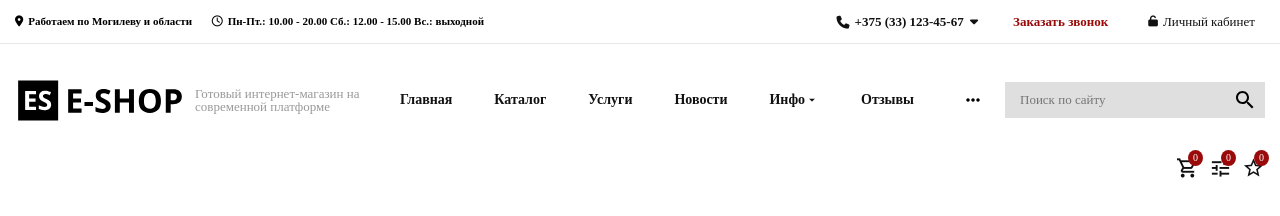
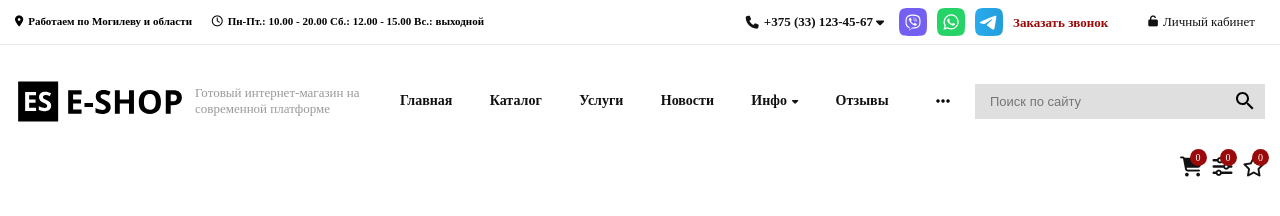
Before and after one commit to ankhly/header, a plain HTML site: page index.html in a window 1280 px wide. Drawn offline with Linux system fonts and the light colour scheme.

Commit message:
Add files via upload

```diff
--- a/css/style.css
+++ b/css/style.css
@@ -1,187 +1,3 @@
-@font-face {
-  font-family: "icons";
-  font-display: swap;
-  src: url("../fonts/icons.woff2") format("woff2"), url("../fonts/icons.woff") format("woff");
-  font-weight: 400;
-  font-style: normal;
-}
-
-.menu__link_arrow::after,
-[class^=_icon-]:before,
-[class*=" _icon-"]:before {
-  font-family: "icons";
-  font-style: normal;
-  font-weight: normal;
-  font-variant: normal;
-  text-transform: none;
-  line-height: 1;
-  -webkit-font-smoothing: antialiased;
-  -moz-osx-font-smoothing: grayscale;
-}
-
-[class^=_icon-]:before,
-[class*=" _icon-"]:before {
-  display: block;
-}
-
-._icon-arrow:before {
-  content: "\e900";
-}
-
-._icon-location:before {
-  content: "\e901";
-}
-
-._icon-lock:before {
-  content: "\e902";
-}
-
-._icon-menu:before {
-  content: "\e903";
-}
-
-._icon-phone:before {
-  content: "\e904";
-}
-
-._icon-search:before {
-  content: "\e905";
-}
-
-._icon-shopping:before {
-  content: "\e906";
-}
-
-._icon-star:before {
-  content: "\e907";
-}
-
-._icon-tune:before {
-  content: "\e908";
-}
-
-._icon-watch:before {
-  content: "\e909";
-}
-
-* {
-  padding: 0px;
-  margin: 0px;
-  border: 0px;
-}
-
-*,
-*:before,
-*:after {
-  -webkit-box-sizing: border-box;
-  box-sizing: border-box;
-}
-
-aside,
-nav,
-footer,
-header,
-section {
-  display: block;
-}
-
-html {
-  font-size: 16px;
-}
-
-html,
-body {
-  height: 100%;
-  min-width: 320px;
-}
-
-body {
-  line-height: 1;
-  font-family: "";
-  -ms-text-size-adjust: 100%;
-  -moz-text-size-adjust: 100%;
-  -webkit-text-size-adjust: 100%;
-}
-
-input,
-button,
-textarea {
-  font-family: "";
-}
-
-input::-ms-clear {
-  display: none;
-}
-
-button {
-  cursor: pointer;
-  background-color: inherit;
-}
-
-button::-moz-focus-inner {
-  padding: 0;
-  border: 0;
-}
-
-a,
-a:visited {
-  text-decoration: none;
-}
-
-a:hover {
-  text-decoration: none;
-}
-
-ul li {
-  list-style: none;
-}
-
-img {
-  vertical-align: top;
-}
-
-h1,
-h2,
-h3,
-h4,
-h5,
-h6 {
-  font-weight: inherit;
-  font-size: inherit;
-}
-
-/*
-&::-webkit-scrollbar {
-	display: none;
-}
-*/
-
-body {
-  color: #000;
-}
-
-.container {
-  max-width: 1310px;
-  margin: 0 auto;
-  padding: 0 15px;
-}
-
-._container {
-  max-width: 1310px;
-  margin: 0 auto;
-}
-
-.button {
-  display: -webkit-inline-box;
-  display: -ms-inline-flexbox;
-  display: inline-flex;
-  padding: 0px 0px;
-}
-
-.button._fw {
-  width: 100%;
-}
-
 ._ibg {
   position: relative;
 }
@@ -209,10 +25,31 @@ body.ie ._ibg img {
   visibility: hidden;
 }
 
-:root {
-  --more-width: 55px;
-  --more-margin: 3px;
-  --menu-margin: 3px;
+html {
+  font-size: 16px;
+}
+
+ul li {
+  list-style: none;
+}
+
+a,
+a:visited {
+  text-decoration: none;
+}
+
+a:hover {
+  text-decoration: none;
+}
+
+input::-ms-clear {
+  display: none;
+}
+
+* {
+  padding: 0px;
+  margin: 0px;
+  border: 0px;
 }
 
 .top-header {
@@ -222,6 +59,12 @@ body.ie ._ibg img {
 
 .top-header:not(:last-child) {
   margin: 0px 0px 15px 0px;
+}
+
+.top-header__container {
+  max-width: 1310px;
+  margin: 0 auto;
+  padding: 0 15px;
 }
 
 .top-header__body {
@@ -300,11 +143,17 @@ body.ie ._ibg img {
 }
 
 .phones-top {
+  display: -webkit-box;
+  display: -ms-flexbox;
+  display: flex;
+  -webkit-box-align: center;
+      -ms-flex-align: center;
+          align-items: center;
   position: relative;
 }
 
 .phones-top:not(:last-child) {
-  margin: 0px 20px 0px 0px;
+  margin: 0px 10px 0px 0px;
 }
 
 .phones-top__main {
@@ -333,6 +182,15 @@ body.ie ._ibg img {
   line-height: 200%;
 }
 
+.phones-top__main span {
+  display: -webkit-box;
+  display: -ms-flexbox;
+  display: flex;
+  -webkit-box-align: center;
+      -ms-flex-align: center;
+          align-items: center;
+}
+
 .phones-top__main span i::before {
   margin: 0px 0px 0px 3px;
   line-height: 200%;
@@ -347,7 +205,7 @@ body.ie ._ibg img {
 .more-phones {
   position: absolute;
   top: 100%;
-  left: -10px;
+  left: -65px;
   display: none;
   -webkit-box-orient: vertical;
   -webkit-box-direction: normal;
@@ -376,10 +234,6 @@ body.ie ._ibg img {
   -webkit-box-pack: center;
       -ms-flex-pack: center;
           justify-content: center;
-  -webkit-box-orient: vertical;
-  -webkit-box-direction: normal;
-      -ms-flex-direction: column;
-          flex-direction: column;
   padding: 8px 0px;
   gap: 8px;
 }
@@ -412,6 +266,12 @@ body.ie ._ibg img {
   display: -ms-flexbox;
   display: flex;
   gap: 10px;
+}
+
+.phone-icon {
+  display: -webkit-box;
+  display: -ms-flexbox;
+  display: flex;
 }
 
 .phone-icon__viber {
@@ -485,6 +345,12 @@ body.ie ._ibg img {
   font-size: 11px;
   margin: 0px 5px 0px 0px;
   line-height: 120%;
+}
+
+.bottom-header__container {
+  max-width: 1310px;
+  margin: 0 auto;
+  padding: 0 15px;
 }
 
 .bottom-header__body {
@@ -603,8 +469,18 @@ body.ie ._ibg img {
   border-radius: 14px;
 }
 
-.menu__link_arrow::after {
-  content: "\e900";
+.menu__link_arrow i {
+  display: -webkit-box;
+  display: -ms-flexbox;
+  display: flex;
+  -webkit-box-align: center;
+      -ms-flex-align: center;
+          align-items: center;
+}
+
+.menu__link_arrow i::before {
+  margin: 0px 0px 0px 5px;
+  font-size: 10px;
 }
 
 .menu__sub-list {
@@ -796,10 +672,10 @@ body.ie ._ibg img {
   -webkit-box-align: center;
       -ms-flex-align: center;
           align-items: center;
-  top: -6px;
+  top: -8px;
   right: -4px;
-  width: 15px;
-  height: 16px;
+  width: 17px;
+  height: 17px;
   border-radius: 50%;
   font-size: 10px;
   color: #ffffff;
@@ -807,8 +683,8 @@ body.ie ._ibg img {
   background-color: #9b0a0a;
 }
 
-.actions-header__cart::before {
-  font-size: 23px;
+.actions-header__cart i::before {
+  font-size: 20px;
   color: #111;
 }
 
@@ -827,18 +703,18 @@ body.ie ._ibg img {
   -webkit-box-align: center;
       -ms-flex-align: center;
           align-items: center;
-  top: -6px;
+  top: -8px;
   right: -4px;
-  width: 15px;
-  height: 16px;
+  width: 17px;
+  height: 17px;
   border-radius: 50%;
   font-size: 10px;
   color: #ffffff;
   background-color: #9b0a0a;
 }
 
-.actions-header__tune::before {
-  font-size: 23px;
+.actions-header__tune i::before {
+  font-size: 20px;
   color: #111;
 }
 
@@ -857,18 +733,18 @@ body.ie ._ibg img {
   -webkit-box-align: center;
       -ms-flex-align: center;
           align-items: center;
-  top: -6px;
+  top: -8px;
   right: -4px;
-  width: 15px;
-  height: 16px;
+  width: 17px;
+  height: 17px;
   border-radius: 50%;
   font-size: 10px;
   color: #ffffff;
   background-color: #9b0a0a;
 }
 
-.actions-header__star::before {
-  font-size: 23px;
+.actions-header__star i::before {
+  font-size: 20px;
   color: #111;
 }
 
@@ -926,7 +802,7 @@ body.ie ._ibg img {
 .catalog,
 .catalog1 {
   position: absolute;
-  top: 81px;
+  top: 82px;
   left: 0%;
   width: 100%;
   background-color: white;
@@ -1004,19 +880,8 @@ body.ie ._ibg img {
 }
 
 .icon-menu {
+  background: none;
   display: none;
-}
-
-.page {
-  -webkit-box-flex: 1;
-      -ms-flex: 1 1 auto;
-          flex: 1 1 auto;
-}
-
-@media (max-width: 1322px) {
-  ._container {
-    max-width: 970px;
-  }
 }
 
 @media (max-width: 1310px) {
@@ -1026,10 +891,6 @@ body.ie ._ibg img {
 }
 
 @media (max-width: 991.98px) {
-  ._container {
-    max-width: 750px;
-  }
-
   .phones-top__main {
     font-size: 11px;
   }
@@ -1061,12 +922,13 @@ body.ie ._ibg img {
   }
 }
 
+@media (max-width: 860px) {
+  .more-phones__icons_add {
+    display: none;
+  }
+}
+
 @media (max-width: 767.98px) {
-  ._container {
-    max-width: none;
-    padding: 0 10px;
-  }
-
   .left-top__time {
     display: none;
   }
@@ -1345,15 +1207,15 @@ body.ie ._ibg img {
     color: #9b0a0a;
   }
 
-  .actions-header__cart:hover::before {
+  .actions-header__cart:hover i::before {
     color: #9b0a0a;
   }
 
-  .actions-header__tune:hover::before {
+  .actions-header__tune:hover i::before {
     color: #9b0a0a;
   }
 
-  .actions-header__star:hover::before {
+  .actions-header__star:hover i::before {
     color: #9b0a0a;
   }
 
--- a/index.html
+++ b/index.html
@@ -4,7 +4,7 @@
 	<title>Главная</title>
 	<meta charset="UTF-8">
 	<meta name="format-detection" content="telephone=no">
-	<link rel="stylesheet" href="css/style.css?_v=20220420012244">
+	<link rel="stylesheet" href="css/style.css?_v=20220420183029">
 	<link rel="shortcut icon" href="favicon.ico">
 	<!-- <meta name="robots" content="noindex, nofollow"> -->
 	<!-- <meta name="viewport" content="width=device-width, initial-scale=1.0, maximum-scale=1.0, user-scalable=0"> -->
@@ -15,7 +15,7 @@
 	<div class="wrapper">
 		<header class="header">
 	<div class="header__top top-header">
-		<div class="top-header__container container">
+		<div class="top-header__container">
 			<div class="top-header__body">
 				<div class="top-header__left left-top">
 					<div class="left-top__local">
@@ -37,6 +37,7 @@
 								<i class="fa-solid fa-caret-down"></i>
 							</span>
 						</a>
+
 
 						<div class="phones-top__more more-phones">
 							<div class="more-phones__phone">
@@ -76,9 +77,19 @@
 
 							</div>
 
+						</div>
 
-
-						</div>
+					</div>
+					<div class="more-phones__icons more-phones__icons_add">
+						<a href="viber://chat?number=375299876543" class="phone-icon">
+							<i class="phone-icon__viber"></i>
+						</a>
+						<a href="https://wa.me/375299876543" class="phone-icon">
+							<i class="phone-icon__whatsapp"></i>
+						</a>
+						<a href="https://t.me/example_org" class="phone-icon">
+							<i class="phone-icon__telegram"></i>
+						</a>
 					</div>
 					<div class="right-top__call call-top">
 						<a href="" class="call-top__item">Заказать звонок</a>
@@ -93,7 +104,7 @@
 		</div>
 	</div>
 	<div class="header__bottom bottom-header">
-		<div class="bottom-header__container container">
+		<div class="bottom-header__container">
 			<div class="bottom-header__body">
 				<div class="bottom-header__logo logo-header">
 					<a href="" class="logo-header__icon">
@@ -124,7 +135,10 @@
 							</li>
 
 							<li class="menu__item menu__item_list">
-								<a href="#" class="menu__link menu__link_arrow">Инфо</a>
+								<a href="#" class="menu__link menu__link_arrow">
+									Инфо
+									<i class="fa-solid fa-caret-down"></i>
+								</a>
 								<ul class="menu__sub-list">
 									<li class="menu__sub-item">
 										<a href="" class="menu__sub-link">О компании</a>
@@ -346,9 +360,15 @@
 					</form>
 				</div>
 				<div class="bottom-header__actions actions-header">
-					<a href="" class="actions-header__cart _icon-shopping"><span>0</span></a>
-					<a href="" class="actions-header__tune _icon-tune"><span>0</span></a>
-					<a href="" class="actions-header__star _icon-star"><span>0</span></a>
+					<a href="" class="actions-header__cart">
+						<i class="fa-solid fa-cart-shopping"></i>
+						<span>0</span></a>
+					<a href="" class="actions-header__tune">
+						<i class="fa fa-sliders"></i>
+						<span>0</span></a>
+					<a href="" class="actions-header__star">
+						<i class="fa fa-star-o"></i>
+						<span>0</span></a>
 				</div>
 				<div class="phone-formobile">
 					<div class="phone-formobile__body">
@@ -412,8 +432,8 @@
 	</div>
 </footer>
 	</div>
-	<script src="js/script.js?_v=20220420012244"></script>
-<script src="https://kit.fontawesome.com/7f7759dfb0.js?_v=20220420012244" crossorigin="anonymous"></script>
+	<script src="js/script.js?_v=20220420183029"></script>
+<script src="https://kit.fontawesome.com/7f7759dfb0.js?_v=20220420183029" crossorigin="anonymous"></script>
 </body>
 
 </html>
```
Also changed, not shown: css/style.min.css.
